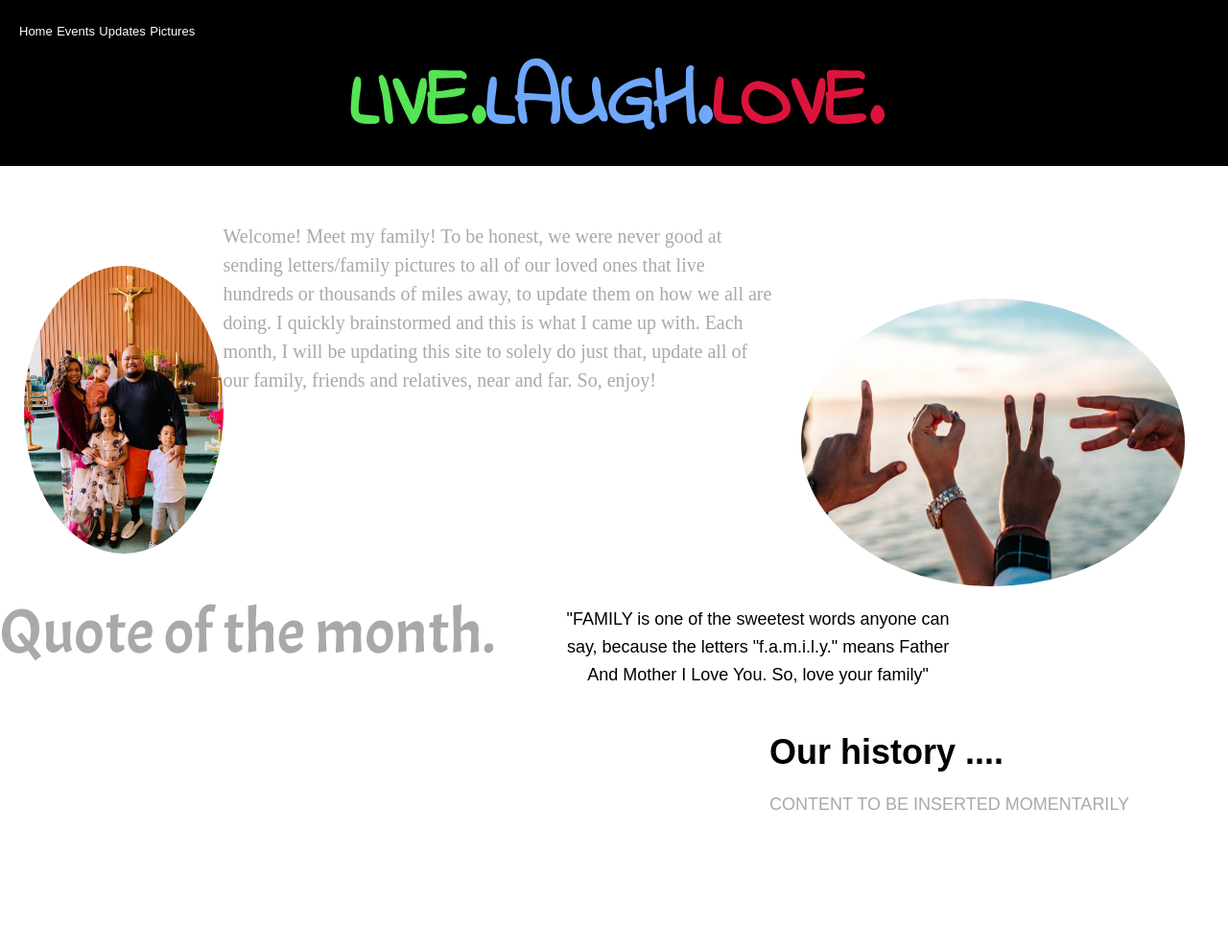
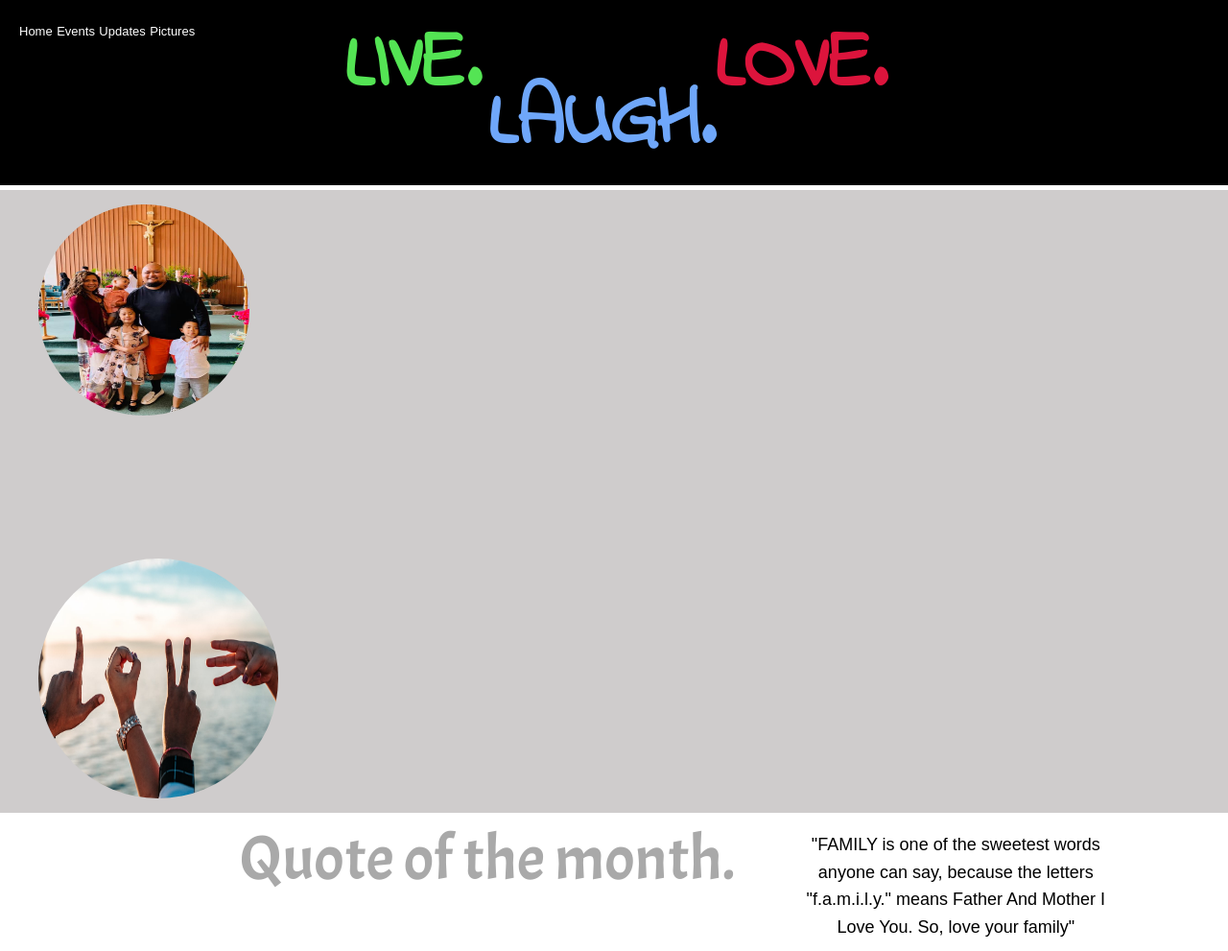
Before and after one commit to djzaragoza/personal_proj_family_site, a plain HTML site: page index.html in a window 1280 px wide. Shown: the top 991 px of the page at 96% size. Before the commit the page ends 851 px from the top, so only its background shows below. Drawn offline with Linux system fonts and the light colour scheme; a web font is replaced by a local one.

Commit message:
designing middle content layout

```diff
--- a/index.css
+++ b/index.css
@@ -86,7 +86,7 @@ body {
     text-align: center;
     font-weight: 600;
     color: rgb(84, 228, 84);
-    margin-top: 45px;
+    margin-top: 5px;
     margin-left: 50px;
     font-family: 'Indie Flower', cursive;
 }
@@ -96,7 +96,8 @@ body {
     text-align: center;
     font-weight: 600;
     color: rgb(111, 167, 250);
-    margin-top: 45px;
+    margin-left: 8px;
+    margin-top: 65px;
     font-family: 'Indie Flower', cursive;
 }
 
@@ -105,7 +106,7 @@ body {
     text-align: center;
     font-weight: 600;
     color: crimson;
-    margin-top: 45px;
+    margin-top: 5px;
     margin-right: 45px;
     font-family: 'Indie Flower', cursive;
 }
@@ -137,7 +138,7 @@ a {
 
 a:hover {
     transition: .1s;
-    color: lightgrey;
+    color: rgb(111, 167, 250);
     font-weight: 400;
 }
 
@@ -145,7 +146,7 @@ a:hover {
 
 .intro {
     display: flex;
-    flex-direction: row-reverse;
+    flex-direction: column-reverse;
     align-content: center;
     margin-right: 45px;
     margin-top: 34px;
@@ -153,14 +154,19 @@ a:hover {
 
 .intro p {
     width: 60%;
-    font-size: 20px;
-    line-height: 1.5;
-    color: darkgrey;
-    font-family: 'Ma Shan Zheng';
+    font-size: 15px;
+    line-height: 1.4;
+    color: black;
+}
+
+.top-content {
+    background-color: rgb(207, 204, 204);
 }
 
 .family {
     display: flex;
+    margin-top: 5px;
+    padding: 15px;
 }
 
 .quote {
@@ -190,14 +196,15 @@ a:hover {
     display: flex;
     align-content: center;
     text-align: center;
+    margin-left: 250px;
 }
 
 .middle-content {
     background: url();
     background-repeat: no-repeat;
     width: 35%;
-    float: right;
-    margin-right: 30px;
+    float: left;
+    margin-left: 30px;
     margin-top: 30px;
 }
 
--- a/index.html
+++ b/index.html
@@ -17,7 +17,6 @@
 
 <body>
     <div class="top-nav">
-
         <ul>
             <a href="#Home">Home</a>
             <a href="#Events">Events</a>
@@ -30,36 +29,30 @@
 
         <div class="top-header">
         <br>
-
             <span class="p1">
                 <p>LIVE.</p>
             </span>
-
         <br>
-
             <span class="p2">
-
                 <p>LAUGH.</p>
             </span>
-
         <br>
-
             <span class="p3">
                 <p>LOVE.</p>
             </span>
         </div>
     </div>
 
-    <br>
+    <div class="top-content">
+        <img src="assets/images/family.jpg" class="family" style="width: 250px; height: 250px;">
 
-    <div class="family">
-        <img src="assets/images/family.jpg" style="width: 400px; height: 300px;">
-        <div class="intro">
-            <img src="assets/images/love.jpg" style="width: 400px; height: 300px;">
-            <p>Welcome!  Meet my family!  To be honest, we were never good at sending letters/family pictures to all of our loved ones that live hundreds or thousands of miles away, to update them on how we all are doing.  I quickly brainstormed and this is what I came up with.  Each month, I will be updating this site to solely do just that, update all of our family, friends and relatives, near and far.  So, enjoy!</p>
+        <div class="family">
+            <div class="intro">
+                <img src="assets/images/love.jpg" style="width: 250px; height: 250px;">
+                <!-- <p>Welcome!  Meet my family!  To be honest, we were never good at sending letters/family pictures to all of our loved ones that live hundreds or thousands of miles away, to update them on how we all are doing.  I quickly brainstormed and this is what I came up with.  Each month, I will be updating this site to solely do just that, update all of our family, friends and relatives, near and far.  So, enjoy!</p> -->
+            </div>
         </div>
     </div>
-
 
     <div class="quote-main">
         <div class="quote">
```
